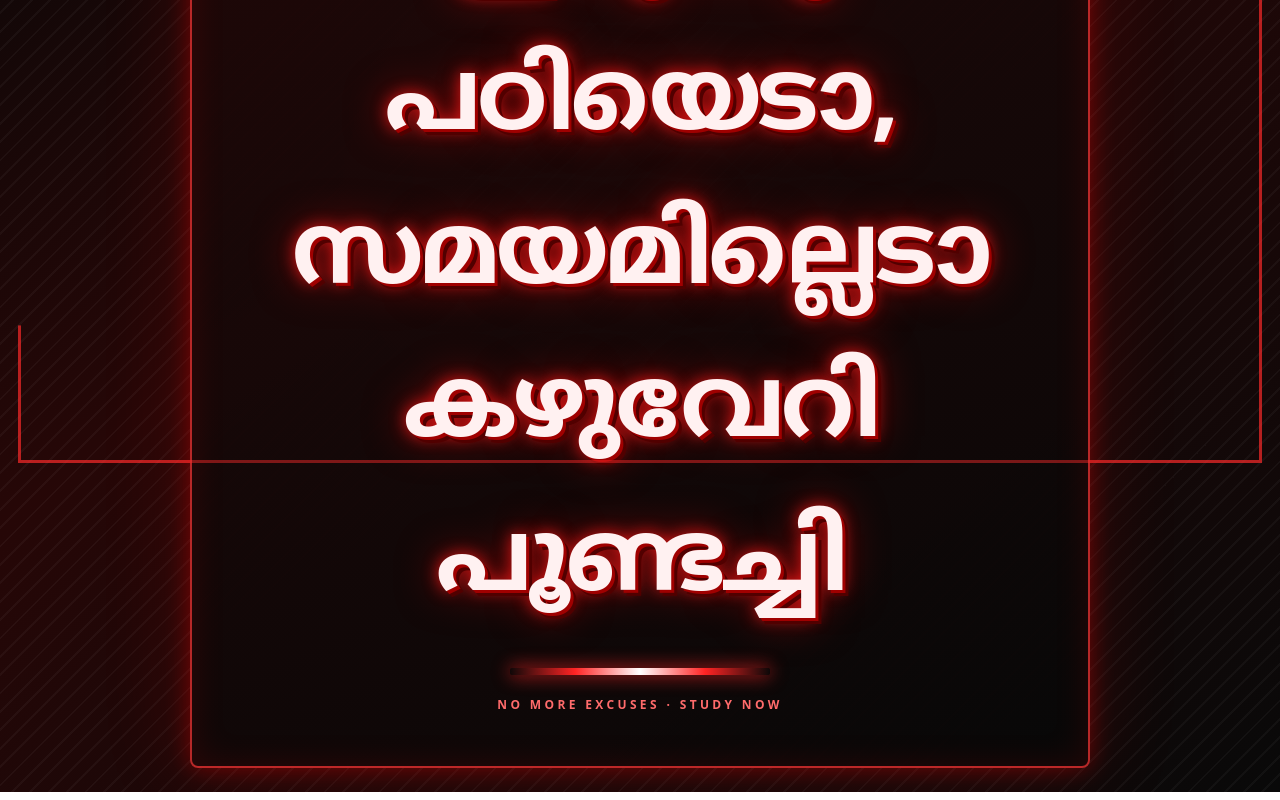
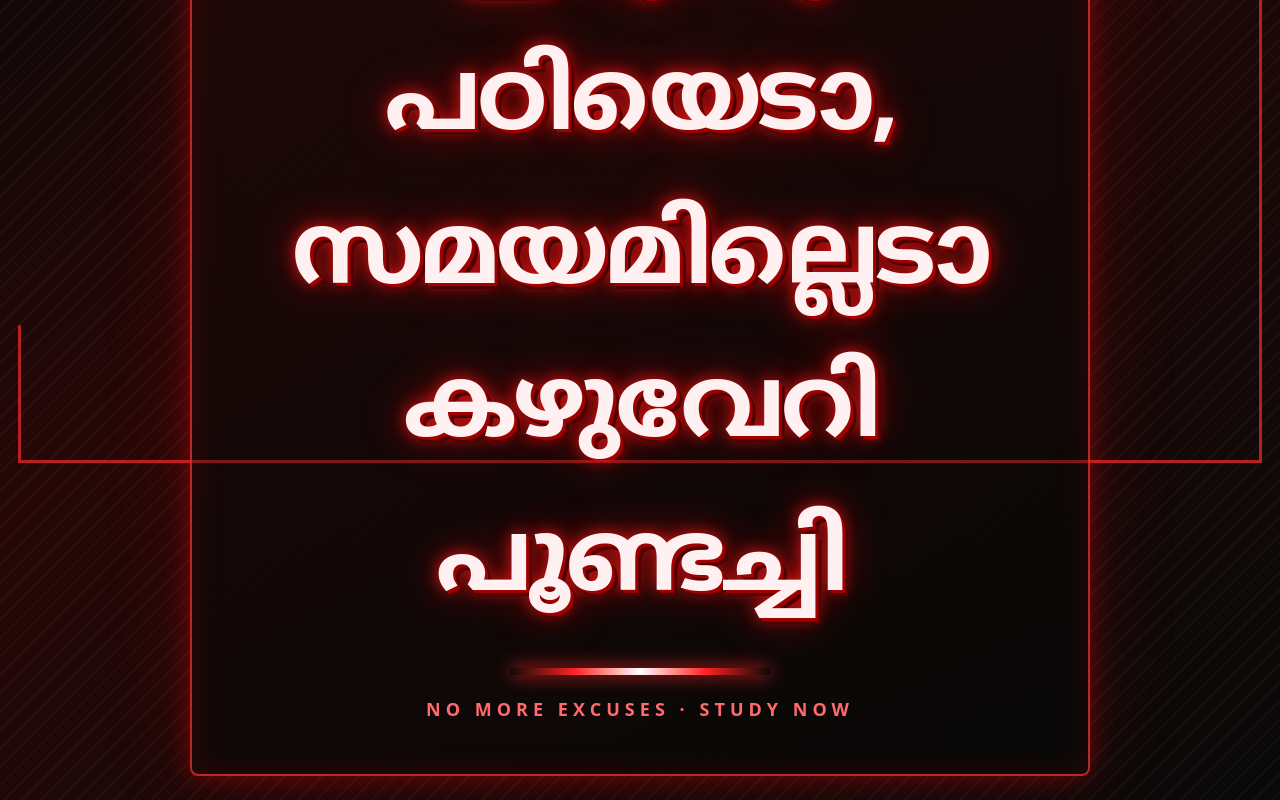
Before and after one commit to adithyan8872/study-warning, a plain HTML site: page index.html in a window 1280 px wide. Shown: the part 319-1119 px from the top of the page. Drawn offline with Linux system fonts and the light colour scheme.

Commit message:
Update index.html

```diff
--- a/index.html
+++ b/index.html
@@ -78,7 +78,7 @@
     .tag {
       margin-top: 22px;
       color: #ff6b6b;
-      font: 800 12px/1.4 system-ui, sans-serif;
+      font: 800 18px/1.4 system-ui, sans-serif;
       letter-spacing: .28em;
       text-transform: uppercase;
     }
```
